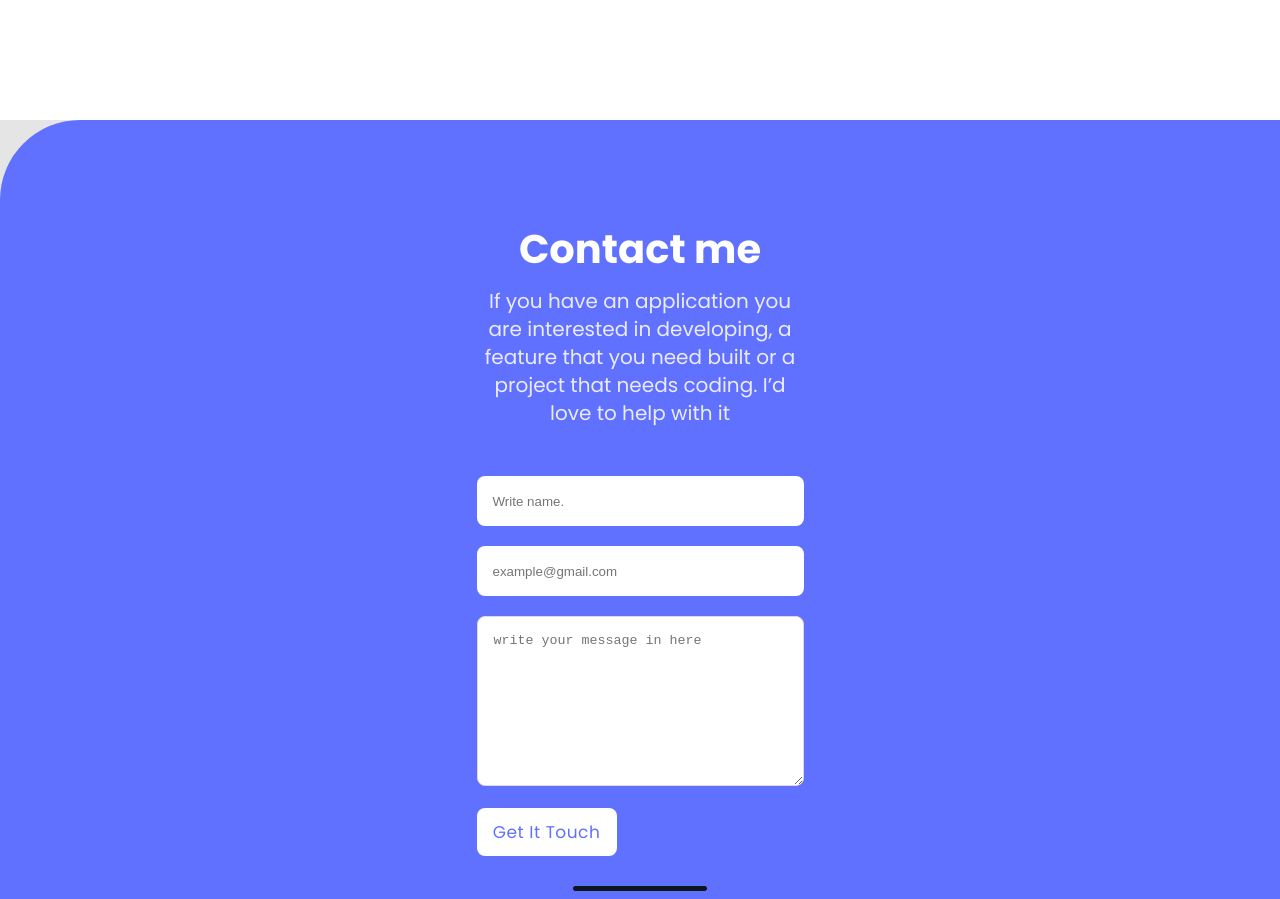
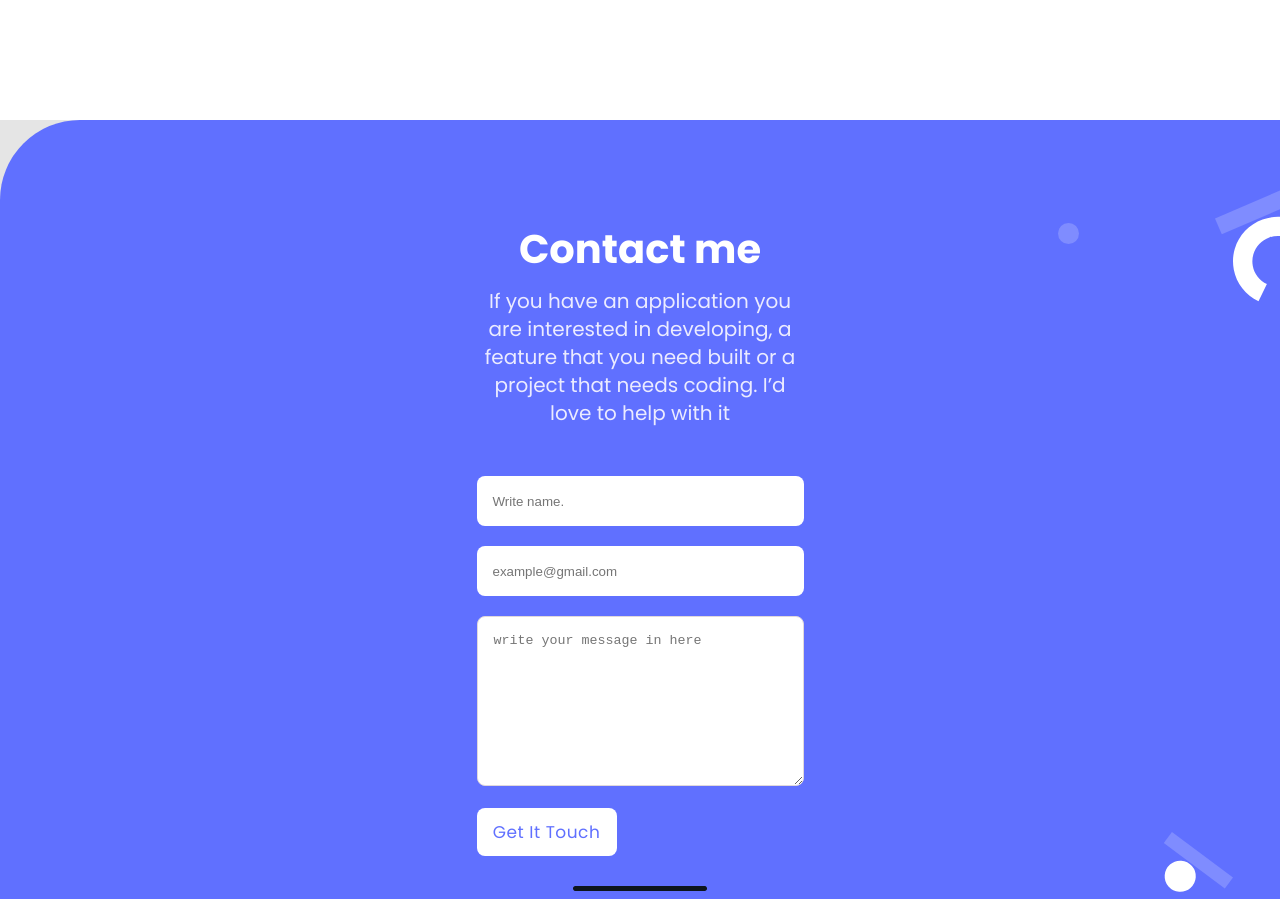
Before and after one commit to misikirdelelew/myportfolio.io, a website: page index.html in a window 1280 px wide. Shown: the part 4160-5059 px from the top of the page. Drawn offline with Linux system fonts and the light colour scheme.

Commit message:
background color cover form fixed

```diff
--- a/css/style.css
+++ b/css/style.css
@@ -325,11 +325,11 @@ header {
 }
 
 .contact-container {
-  background-color: #6070ff url(../images/contact-form-bg.svg) no-repeat 100% 100%;
+  background: url(../images/contact-form-bg.svg) no-repeat 100% 100%;
   height: max-content;
   width: 100%;
   border-top-left-radius: 80px;
-  background: #6070ff;
+  background-color: #6070ff;
 }
 
 .contact-container-sub {
```
